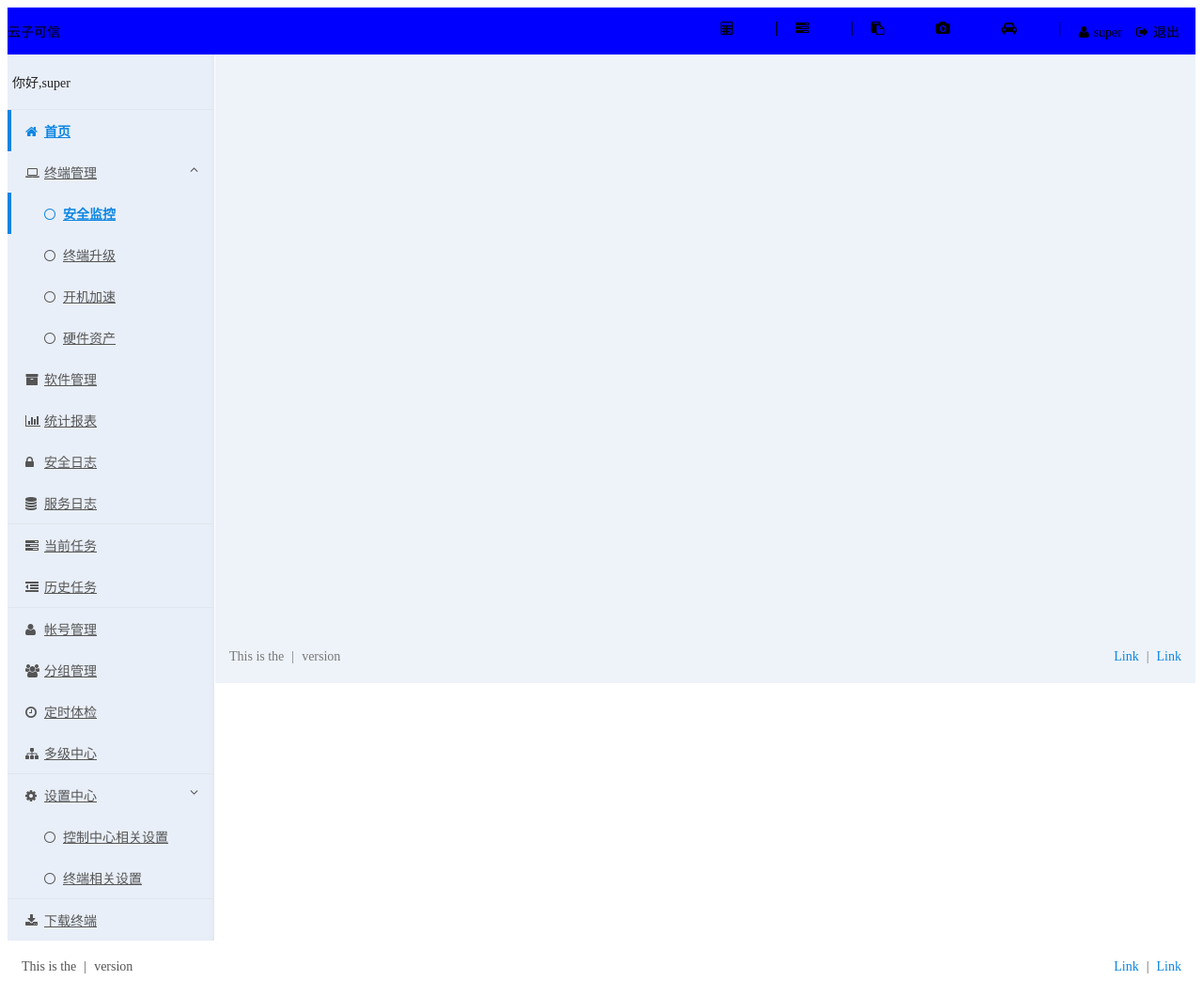
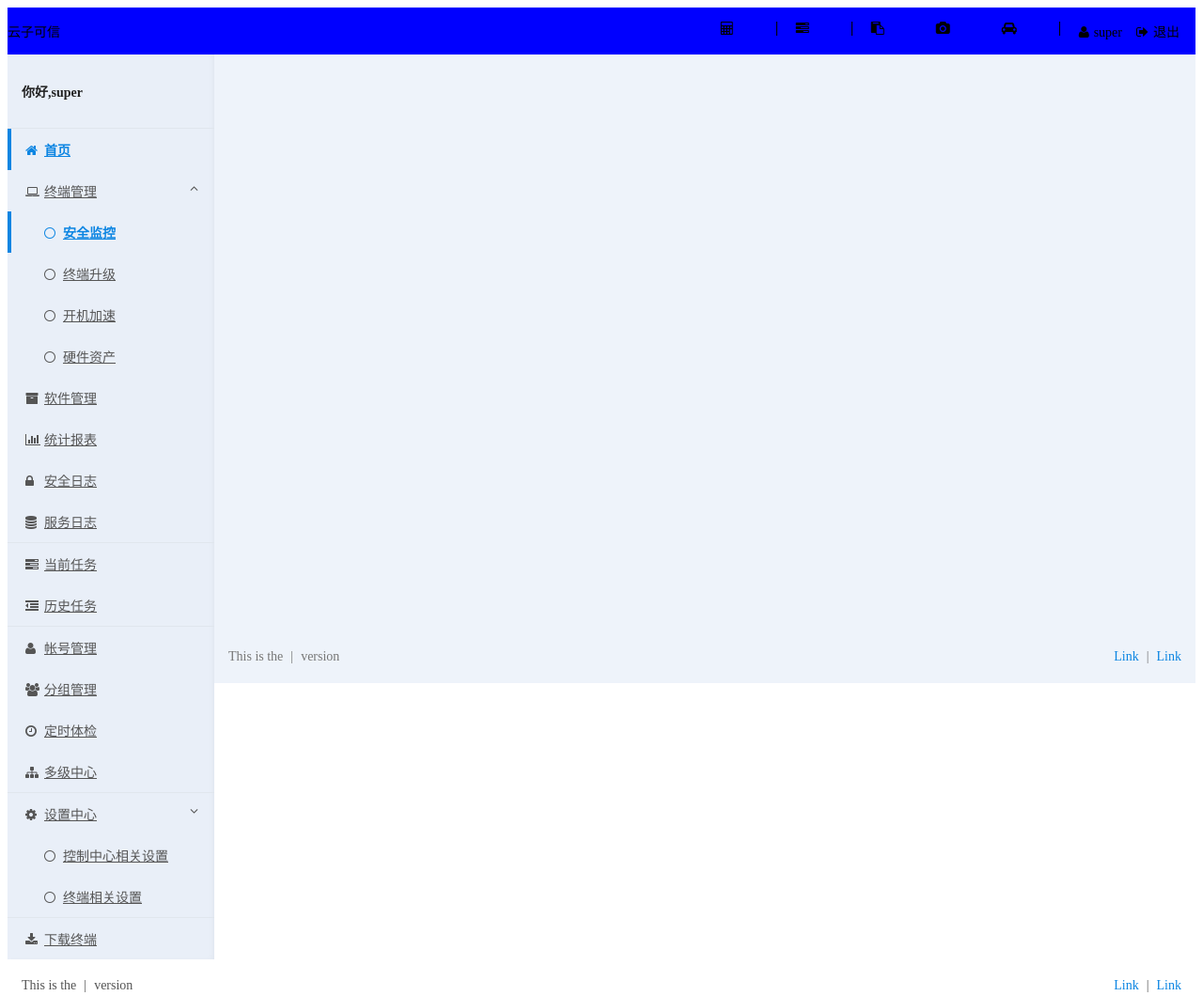
Before and after one commit to VirginiaWu/Scrollspy, a website: page scroll/demo.jade in a window 1280 px wide. Shown: the whole page at 94% size. Drawn offline with nearby package versions, Linux system fonts and the light colour scheme; files that its build step writes are made by us from their sources.

Commit message:
add user-info in sidebar

```diff
--- a/SCSS/layout/content.scss
+++ b/SCSS/layout/content.scss
@@ -2,7 +2,7 @@
   Layout content
 */
 #content, content {
-  margin-left: 221px;
+  margin-left: 220px;
   display: block;
   position: relative;
   min-height: 669px;
--- a/SCSS/layout/sidebar.scss
+++ b/SCSS/layout/sidebar.scss
@@ -11,7 +11,10 @@
   background-color: #e9eff8;
   box-shadow: inset -3px 0px 8px -4px rgba(0, 0, 0, 0.07);
   > .panel {
-    padding: 5px;
+    .user-info {
+      padding: 15px;
+      font-weight: 600;
+    }
   }
   > .menu {
     border-top: 1px solid #e0e6ed;
--- a/scroll/demo.jade
+++ b/scroll/demo.jade
@@ -3,7 +3,7 @@ html
    head
       meta(charset='utf-8')
       title EXERCISESS
-      link(rel='stylesheet', href='css/main.css', media='screen', title='no title', charset='utf-8')
+      link(rel='stylesheet', href='../dist/css/main.css', media='screen', title='no title', charset='utf-8')
    body
       header
          div.head
@@ -28,8 +28,9 @@ html
                      span 退出
 
       sidebar#sidebar
-         div.panel
-            p 你好,super
+         .panel
+            .user-info
+               p 你好,super
          ul.menu
             li.is-active
                a(href='/')
```
Also changed, not shown: dist/css/main.css, scroll/demo.html, 1 other file.
